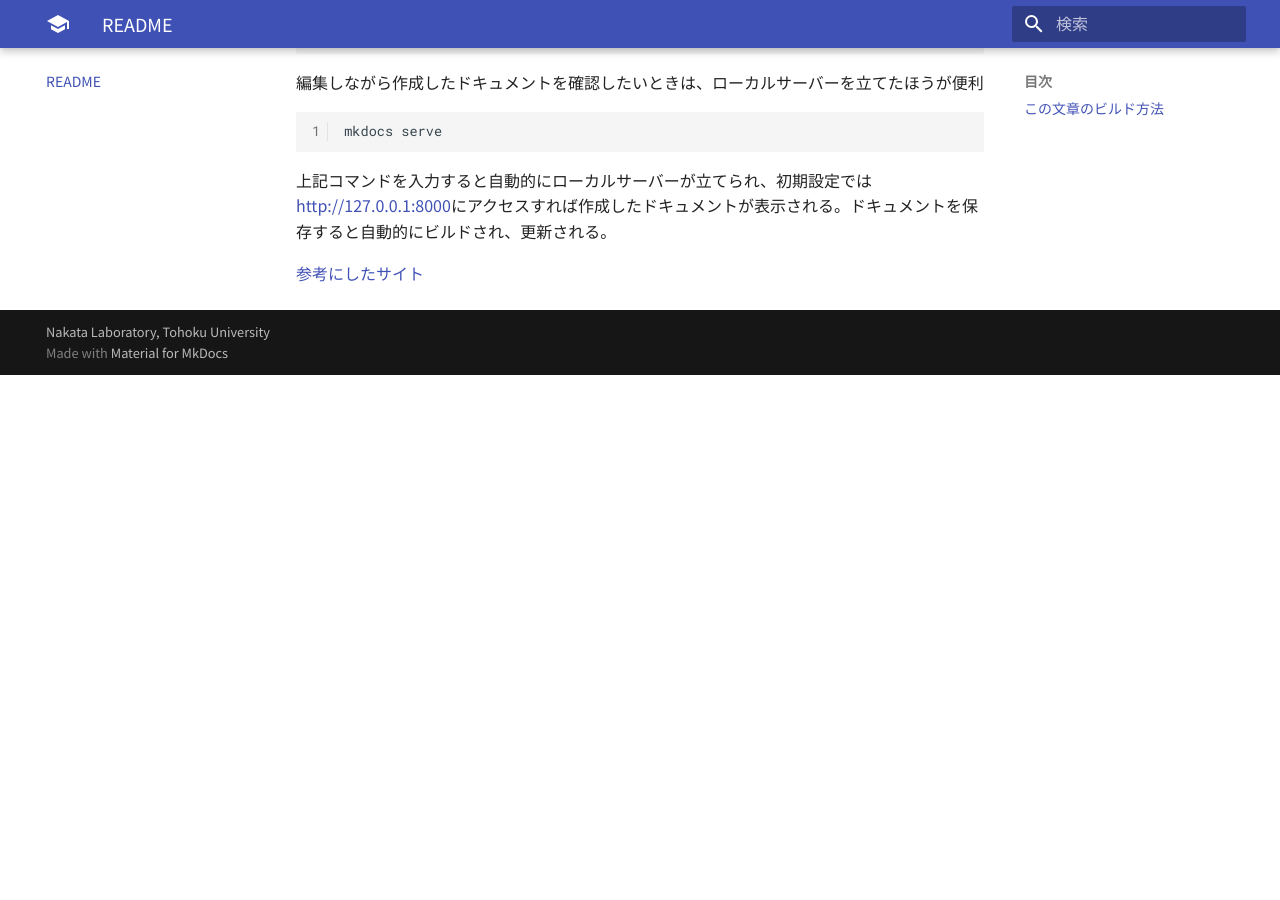
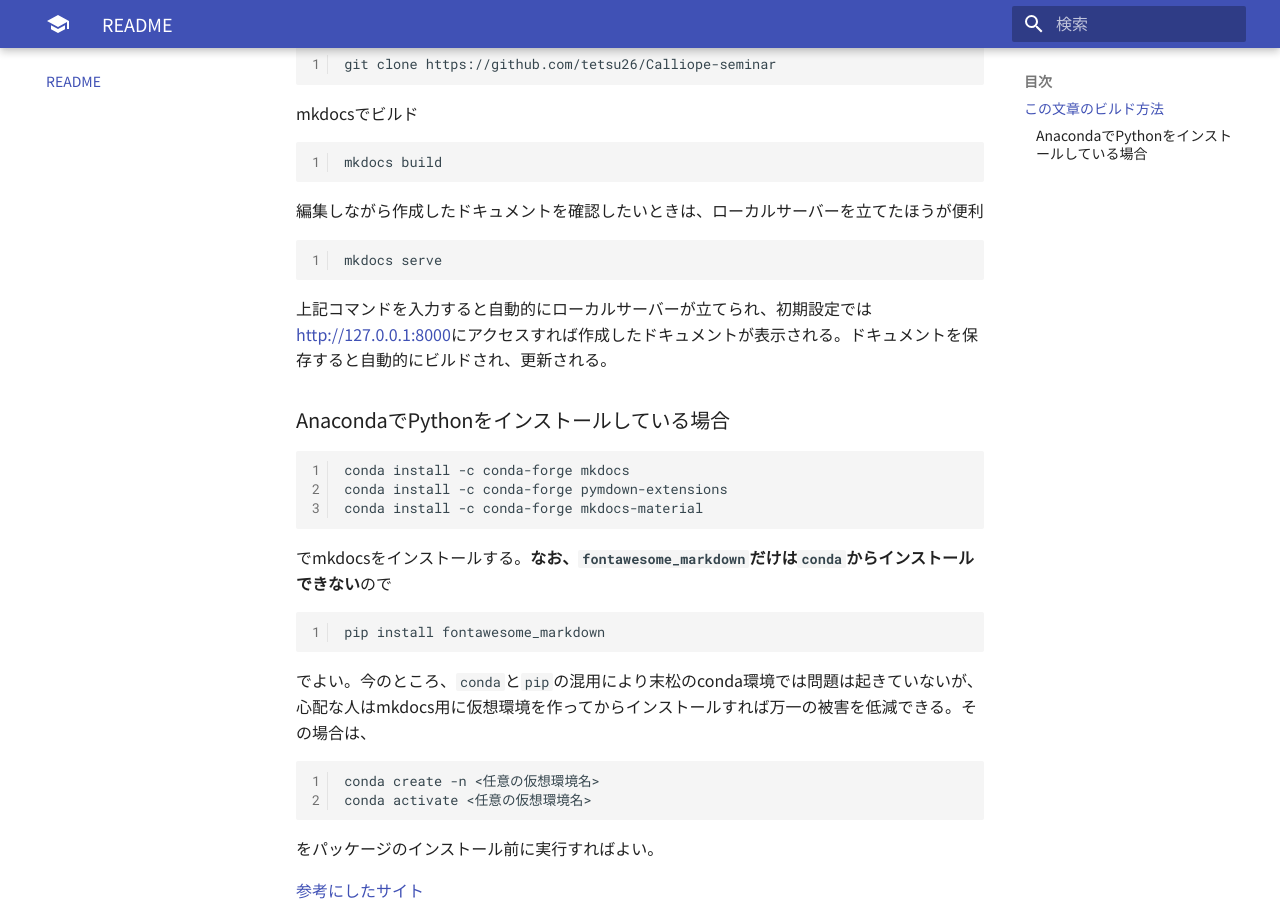
Before and after one commit to tetsu26/Calliope-seminar, an MkDocs documentation site: the page built from docs/README.md, in a window 1280 px wide and 900 px high, scrolled down 874 px. Built offline with MkDocs 1.6.1 and Material for MkDocs 9.7.7, drawn with Linux system fonts in a browser that asks for light colours; nearby versions of some CDN libraries; before the commit the page ends 1249 px from its top, so only the background shows below that; some of the changed text lies outside the part shown.

Commit message:
定義リストを``で囲った。README.mdにcondaの場合のinstructionを追記。

````diff
--- a/docs/README.md
+++ b/docs/README.md
@@ -9,8 +9,12 @@
 contact: [Nakata Lab](http://www.eff.most.tohoku.ac.jp/)
 
 ## この文章のビルド方法
+
+!!! Warning
+    conda環境下で```pip```を使うと環境が破壊されてしまう可能性があるので、その場合は[次節の手順](README.md###AnacondaでPythonをインストールしている場合)でインストールする。
+
+
 mkdocsをインストール
-
 ```
 pip install mkdocs
 pip install pymdown-extensions
@@ -41,4 +45,21 @@ mkdocs serve
 
 上記コマンドを入力すると自動的にローカルサーバーが立てられ、初期設定では[http://127.0.0.1:8000](http://127.0.0.1:8000)にアクセスすれば作成したドキュメントが表示される。ドキュメントを保存すると自動的にビルドされ、更新される。
 
+### AnacondaでPythonをインストールしている場合
+```
+conda install -c conda-forge mkdocs
+conda install -c conda-forge pymdown-extensions
+conda install -c conda-forge mkdocs-material
+```
+でmkdocsをインストールする。**なお、``fontawesome_markdown``だけは``conda``からインストールできない**ので
+```
+pip install fontawesome_markdown
+```
+でよい。今のところ、```conda```と```pip```の混用により末松のconda環境では問題は起きていないが、心配な人はmkdocs用に仮想環境を作ってからインストールすれば万一の被害を低減できる。その場合は、
+```
+conda create -n <任意の仮想環境名>
+conda activate <任意の仮想環境名>
+```
+をパッケージのインストール前に実行すればよい。
+
 [参考にしたサイト](https://qiita.com/mebiusbox2/items/a61d42878266af969e3c)
````
Also changed, not shown: docs/chapter_1.md (+5 -5 lines), 1 other file.
